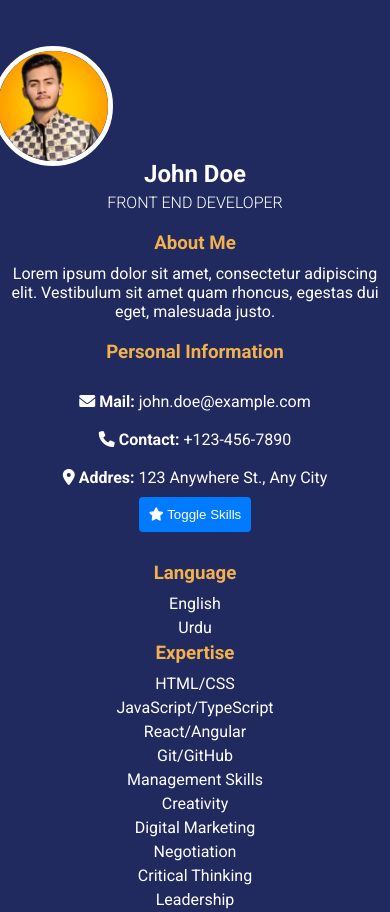
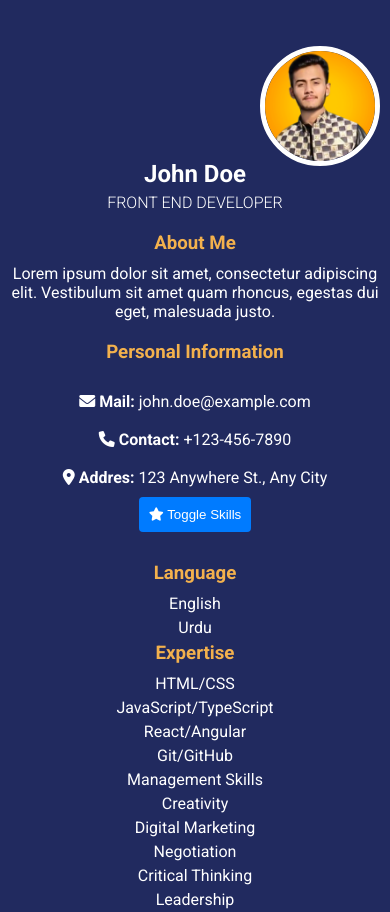
Before and after one commit to usamatechodyssey/-Static-Resume-Builderr-, a plain HTML site: page index.html in a window 390 px wide. Shown: the top 912 px of the page. Drawn offline with Linux system fonts and the light colour scheme.

Commit message:
Update style.css

```diff
--- a/style.css
+++ b/style.css
@@ -238,7 +238,7 @@ button:hover {
         width: 120px;
         height: 120px;
         top: 5%;
-        left:-10px;
+        right:10px;
 /*         margin-left: 121px; */
 
     }
```
